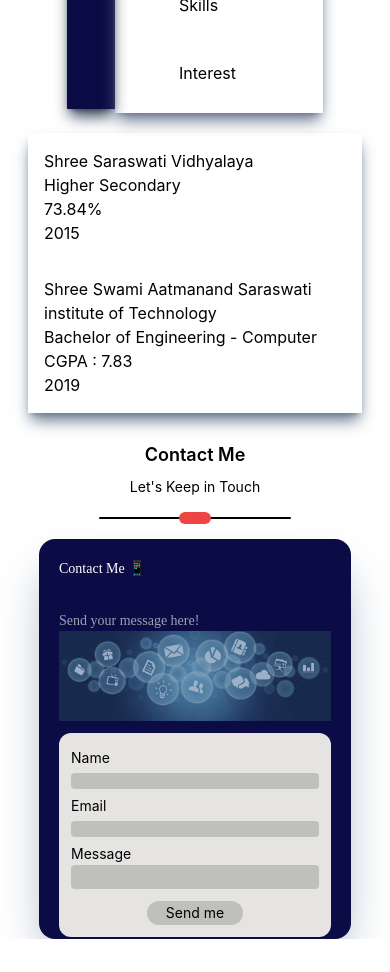
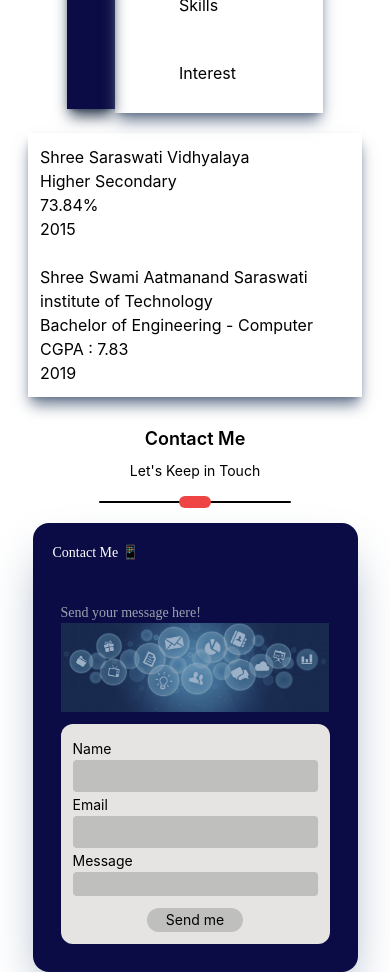
Before and after one commit to BrijalBaruzotech/Portfolio, a React (Create React App) app: page / in a window 390 px wide. Shown: the part 1720-2692 px from the top of the page. Before the commit the page ends 2659 px from the top, so only its background shows below. Built offline with nearby package versions, Linux system fonts and the light colour scheme; some icons are missing.

Commit message:
Contaact me updated

```diff
--- a/src/PortfolioContainer/ContactMe/ContactMe.js
+++ b/src/PortfolioContainer/ContactMe/ContactMe.js
@@ -15,11 +15,11 @@ export default function ContactMe() {
         Let's Keep in Touch
       </div>
       <div className="flex justify-center p-3">
-        <div className="">
+        <div>
           <Symbol />
         </div>
       </div>
-      <div className="md:w-3/5 w-4/5 h-400 flex flex-col p-5 bg-navyBlue rounded-2xl shadow-slate-400 shadow-2xl space-y-2">
+      <div className="md:w-3/5 w-10/12 md:h-400 h-580 flex flex-col p-5 bg-navyBlue rounded-2xl shadow-slate-400 shadow-2xl space-y-2">
         <div className="flex justify-start text-white fontPoppins md:text-2xl text-sm">
           <Typewriter
             className="animate-infinite text-white"
@@ -55,7 +55,7 @@ export default function ContactMe() {
             })}
           </div>
           <div className="md:block hidden">
-            <div className="w-4/5 flex flex-rows items-center">
+            <div className="w-82 flex flex-rows items-center">
               <div className="flex flex-col space-y-8">
                 <div className="flex items-end text-gray-400 fontPoppins text-xl">
                   Send your message here!
@@ -104,7 +104,7 @@ export default function ContactMe() {
               </div>
             </div>
           </div>
-          <div className="md:hidden block">
+          <div className="md:hidden block p-2">
             <div className="w-full flex flex-rows space-y-3">
               <div className="flex flex-col space-y-2">
                 <div className="flex text-gray-400 fontPoppins text-sm">
@@ -116,14 +116,14 @@ export default function ContactMe() {
               <img src={Mailz} alt="noImage" className="opacity-70"></img>
               <div className="flex justify-center items-center"></div>
             </div>
-            <div className="-ml-4 flex justify-center items-center">
-              <form className="w-full h-full rounded-xl bg-greyOff p-3 ml-4">
+            <div className="flex justify-center items-center">
+              <form className="w-full h-full rounded-xl bg-greyOff p-3">
                 <div>
                   <label className="text-sm">Name</label>
                 </div>
                 <div>
                   <input
-                    className="w-full h-4 bg-smoke rounded"
+                    className="w-full h-8 bg-smoke rounded"
                     type="text"
                   ></input>
                 </div>
@@ -132,7 +132,7 @@ export default function ContactMe() {
                 </div>
                 <div>
                   <input
-                    className="w-full h-4 bg-smoke rounded"
+                    className="w-full h-8 bg-smoke rounded"
                     type="text"
                   ></input>
                 </div>
--- a/src/PortfolioContainer/Resume/Education.js
+++ b/src/PortfolioContainer/Resume/Education.js
@@ -35,7 +35,7 @@ export default function Education() {
                 {data.details}
               </div>
             </div>
-            <div className="md:hidden block p-4">
+            <div className="md:hidden block p-3">
               <div classname="flex justify-start items-center text-sm">
                 {data.place}
               </div>
```
Also changed, not shown: src/PortfolioContainer/Resume/ResponsiveResume.js (line endings or trailing spaces).
